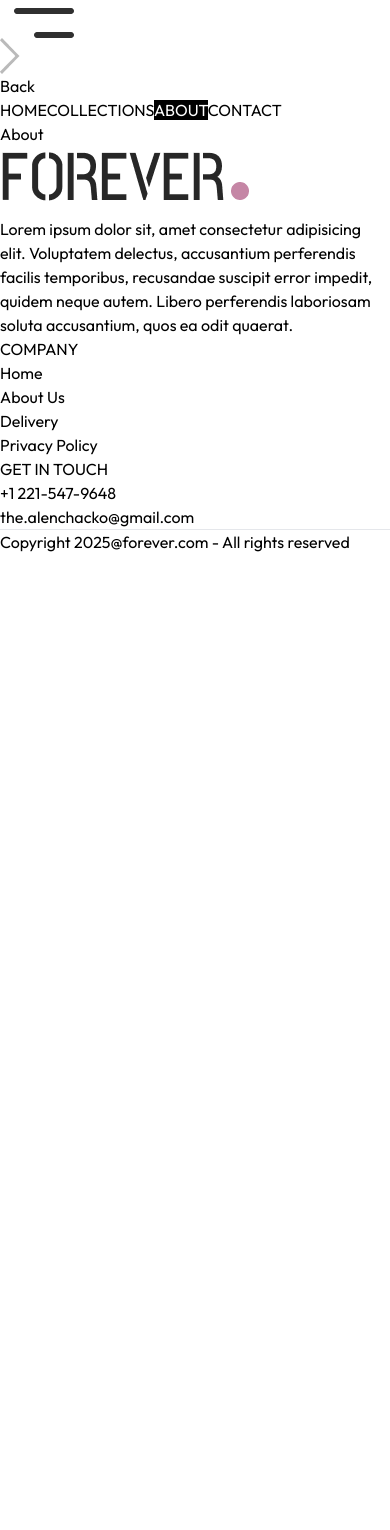
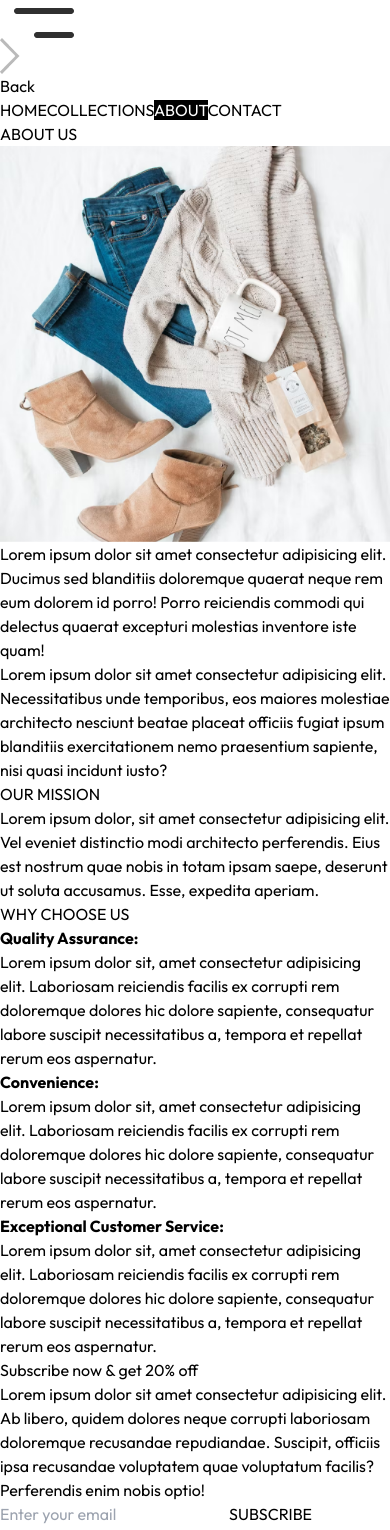
Before and after one commit to AlenChacko/E-Commerce, a React app in the folder frontend/: page /about in a window 390 px wide. Shown: the part 400-1930 px from the top of the page. Before the commit the page ends 954 px from the top, so only its background shows below. Built offline with nearby package versions, Linux system fonts and the light colour scheme; the HTML template or start-up script is replaced by a standard one.

Commit message:
about page added

```diff
--- a/frontend/src/pages/About.jsx
+++ b/frontend/src/pages/About.jsx
@@ -1,7 +1,80 @@
 import React from "react";
+import { assets } from "../assets/frontend_assets/assets";
+import Title from "../components/Title";
+import NewsLetterBox from "../components/NewsLetterBox";
 
 const About = () => {
-  return <div>About</div>;
+  return (
+    <div>
+      <div className="text-2xl text-center pt-8 border-t">
+        <Title text1={"ABOUT"} text2={"US"} />
+      </div>
+
+      <div className="my-10 flex flex-col md:flex-row gap-16">
+        <img
+          src={assets.about_img}
+          alt=""
+          className="w-full md:max-w-[450px]"
+        />
+        <div className="flex flex-col justify-center gap-6 md:w-2/4 text-gray-600">
+          <p>
+            Lorem ipsum dolor sit amet consectetur adipisicing elit. Ducimus sed
+            blanditiis doloremque quaerat neque rem eum dolorem id porro! Porro
+            reiciendis commodi qui delectus quaerat excepturi molestias
+            inventore iste quam!
+          </p>
+          <p>
+            Lorem ipsum dolor sit amet consectetur adipisicing elit.
+            Necessitatibus unde temporibus, eos maiores molestiae architecto
+            nesciunt beatae placeat officiis fugiat ipsum blanditiis
+            exercitationem nemo praesentium sapiente, nisi quasi incidunt iusto?
+          </p>
+          <div className="text-gray-800">OUR MISSION</div>
+          <p>
+            Lorem ipsum dolor, sit amet consectetur adipisicing elit. Vel
+            eveniet distinctio modi architecto perferendis. Eius est nostrum
+            quae nobis in totam ipsam saepe, deserunt ut soluta accusamus. Esse,
+            expedita aperiam.
+          </p>
+        </div>
+      </div>
+      <div className="text-xl py-4">
+        <Title text1={"WHY"} text2={"CHOOSE US"} />
+      </div>
+      <div className="flex flex-col md:flex-row text-sm mb-20">
+        <div className="border px-10 md:px-16 py-8 sm:py-20 flex flex-col gap-5">
+          <b>Quality Assurance:</b>
+          <p className="text-gray-600">
+            Lorem ipsum dolor sit, amet consectetur adipisicing elit. Laboriosam
+            reiciendis facilis ex corrupti rem doloremque dolores hic dolore
+            sapiente, consequatur labore suscipit necessitatibus a, tempora et
+            repellat rerum eos aspernatur.
+          </p>
+        </div>
+
+        <div className="border px-10 md:px-16 py-8 sm:py-20 flex flex-col gap-5">
+          <b>Convenience:</b>
+          <p className="text-gray-600">
+            Lorem ipsum dolor sit, amet consectetur adipisicing elit. Laboriosam
+            reiciendis facilis ex corrupti rem doloremque dolores hic dolore
+            sapiente, consequatur labore suscipit necessitatibus a, tempora et
+            repellat rerum eos aspernatur.
+          </p>
+        </div>
+
+        <div className="border px-10 md:px-16 py-8 sm:py-20 flex flex-col gap-5">
+          <b>Exceptional Customer Service:</b>
+          <p className="text-gray-600">
+            Lorem ipsum dolor sit, amet consectetur adipisicing elit. Laboriosam
+            reiciendis facilis ex corrupti rem doloremque dolores hic dolore
+            sapiente, consequatur labore suscipit necessitatibus a, tempora et
+            repellat rerum eos aspernatur.
+          </p>
+        </div>
+      </div>
+      <NewsLetterBox />
+    </div>
+  );
 };
 
 export default About;
```
